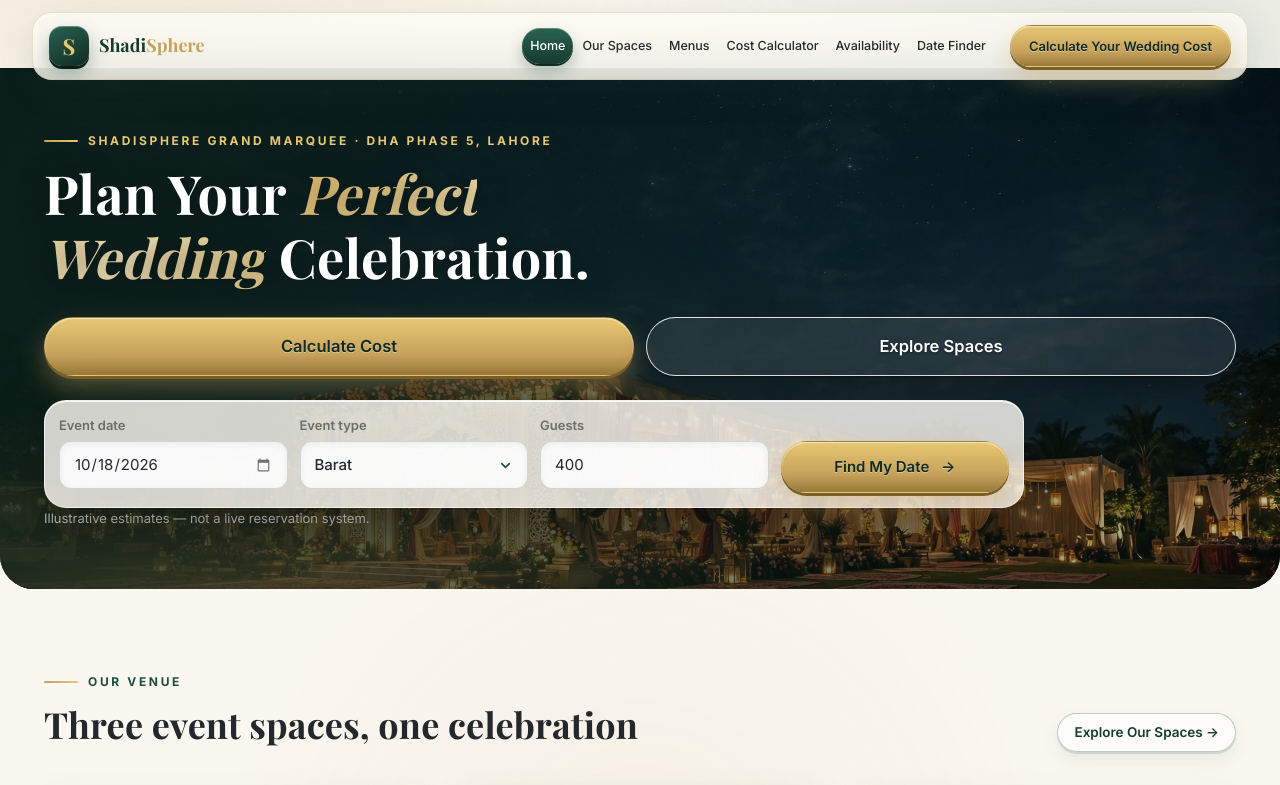
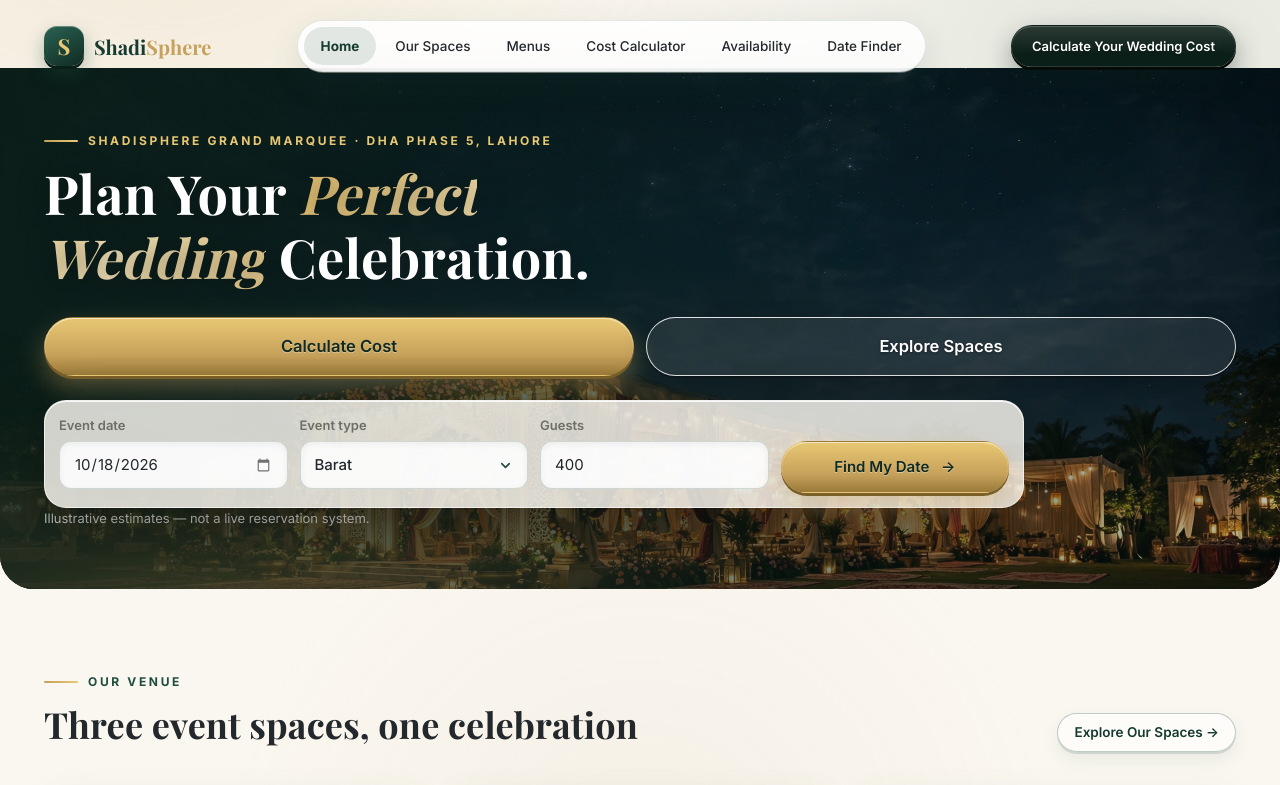
Before and after one commit to KoDrift-Dev/ShadiSphere, a React (Vite) app: page /#/ in a window 1280 px wide. Shown: the top 785 px of the page. Built offline with nearby package versions, Linux system fonts and the light colour scheme; a web font is replaced by a local one.

Commit message:
KoDriftDev-style topbar + filter-bar mobile fix

```diff
--- a/src/components/Navbar.tsx
+++ b/src/components/Navbar.tsx
@@ -20,23 +20,32 @@ export default function Navbar() {
   const inDash = loc.pathname.startsWith('/dashboard');
   if (inDash) return null;
   return (
-    <header className="nav">
+    <header className="nav-shell">
       <div className="wrap nav-inner">
         <Link to="/" className="brand" aria-label="ShadiSphere home">
           <span className="brand-mark">S</span>
           <span className="brand-name">Shadi<span>Sphere</span></span>
         </Link>
+        <nav className="nav-pill" aria-label="Primary">
+          {LINKS.map(l => (
+            <NavLink key={l.to} to={l.to} end={l.to === '/'}
+              className={({ isActive }) => isActive ? 'active' : ''}>{l.label}</NavLink>
+          ))}
+        </nav>
+        <span className="nav-cta"><Btn to="/calculator" size="sm" variant="dark">Calculate Your Wedding Cost</Btn></span>
         <button className="nav-toggle" onClick={() => setOpen(o => !o)} aria-label="Menu" aria-expanded={open}>☰</button>
-        <nav className={`nav-links${open ? ' mobile-open' : ''}`} aria-label="Primary">
+      </div>
+      <div className="wrap">
+        <nav className={`nav-drop${open ? ' mobile-open' : ''}`} aria-label="Mobile">
           {LINKS.map(l => (
             <NavLink key={l.to} to={l.to} end={l.to === '/'} onClick={() => setOpen(false)}
               className={({ isActive }) => isActive ? 'active' : ''}>{l.label}</NavLink>
           ))}
           {MOBILE_EXTRA.map(l => (
-            <NavLink key={l.to} to={l.to} onClick={() => setOpen(false)} className="mobile-only-link">{l.label}</NavLink>
+            <NavLink key={l.to} to={l.to} onClick={() => setOpen(false)}>{l.label}</NavLink>
           ))}
+          <NavLink to="/calculator" onClick={() => setOpen(false)} className="nav-drop-cta">Calculate Your Wedding Cost</NavLink>
         </nav>
-        <span className="nav-cta"><Btn to="/calculator" size="sm" variant="gold">Calculate Your Wedding Cost</Btn></span>
       </div>
     </header>
   );
--- a/src/components/ui.tsx
+++ b/src/components/ui.tsx
@@ -51,7 +51,7 @@ export function StaggerItem({ children, className, style }: {
 export function Btn({
   to, href, variant = 'primary', size, block, children, onClick, disabled, type, target,
 }: {
-  to?: string; href?: string; variant?: 'primary' | 'gold' | 'outline' | 'ghost' | 'light' | 'danger';
+  to?: string; href?: string; variant?: 'primary' | 'gold' | 'outline' | 'ghost' | 'light' | 'dark' | 'danger';
   size?: 'sm' | 'lg'; block?: boolean; children: React.ReactNode;
   onClick?: () => void; disabled?: boolean; type?: 'button' | 'submit'; target?: string;
 }) {
--- a/src/pages/Venues.tsx
+++ b/src/pages/Venues.tsx
@@ -51,8 +51,6 @@ export default function Venues() {
 
   return (
     <div>
-      <style>{`@media (max-width: 900px){ .grid-3{grid-template-columns:1fr 1fr;} .filter-bar{grid-template-columns:1fr 1fr;} }
-@media (max-width: 600px){ .grid-3{grid-template-columns:1fr;} .filter-bar{grid-template-columns:1fr;} }`}</style>
       <div className="wrap">
         <div className="section-tight">
           <Reveal>
@@ -67,7 +65,7 @@ export default function Venues() {
           <div className="panel relative overflow-hidden" style={{ marginBottom: 26 }}>
             <div aria-hidden="true" className="pointer-events-none absolute -right-20 -top-20 h-56 w-56 rounded-full bg-champagne-300/25 blur-3xl" />
             <span className="eyebrow relative" style={{ marginBottom: 14 }}><span className="rule" />Refine your search</span>
-            <div className="grid filter-bar relative" style={{ gridTemplateColumns: 'repeat(4, 1fr)', gap: 14 }}>
+            <div className="filter-bar">
               <Field label="Space type">
                 <select className="input" value={type} onChange={e => setType(e.target.value)}>
                   <option>All</option>{TYPES.map(t => <option key={t} value={t}>{t}</option>)}
--- a/src/styles.css
+++ b/src/styles.css
@@ -144,25 +144,23 @@ button { font-family: var(--font-sans); cursor: pointer; }
   background: linear-gradient(180deg, #C9503C, #A83A28);
   box-shadow: inset 0 1px 0 rgba(255,255,255,.25), 0 3px 0 #7E2A1D, 0 10px 22px rgba(180,64,46,.35);
 }
+.btn-dark {
+  color: #fff;
+  background: linear-gradient(180deg, #2C3B34, var(--color-pine-900) 70%);
+  box-shadow: inset 0 1px 0 rgba(255,255,255,.2), 0 3px 0 #060B09, 0 12px 26px rgba(11,31,25,.4);
+  text-shadow: 0 1px 2px rgba(0,0,0,.4);
+}
+.btn-dark:hover { transform: translateY(-2px); filter: brightness(1.12); box-shadow: inset 0 1px 0 rgba(255,255,255,.2), 0 5px 0 #060B09, 0 16px 32px rgba(11,31,25,.45); }
+.btn-dark:active { box-shadow: inset 0 2px 6px rgba(0,0,0,.45), 0 1px 0 #060B09; }
 .btn-sm { @apply text-[13.5px] px-4 py-2; min-height: 36px; }
 .btn-lg { @apply text-[16.5px] px-[34px] py-4; min-height: 54px; }
 .btn[disabled] { @apply opacity-50 cursor-not-allowed; transform: none !important; filter: grayscale(.4); }
 .btn-block { @apply w-full; }
 
-/* ================= nav — floating glass ================= */
-.nav {
-  @apply sticky top-3 z-[60] mx-auto;
-  max-width: calc(1240px - 24px);
-  background: rgba(253,251,245,.78);
-  backdrop-filter: blur(20px) saturate(1.3);
-  border: 1px solid rgba(198,161,91,.28);
-  border-radius: 20px;
-  box-shadow: inset 0 1px 0 rgba(255,255,255,.9), 0 12px 34px rgba(30,77,63,.12);
-  margin-left: max(12px, calc((100vw - 1240px) / 2 + 12px));
-  margin-right: max(12px, calc((100vw - 1240px) / 2 + 12px));
-}
-.nav-inner { @apply flex items-center gap-3 h-[66px] px-4; max-width: 100%; }
-.brand { @apply flex items-center gap-2.5 no-underline; }
+/* ================= nav — KoDriftDev-style: brand left, pill center, dark CTA right ================= */
+.nav-shell { @apply sticky top-3 z-[60]; }
+.nav-inner { @apply flex items-center gap-4 h-[68px]; }
+.brand { @apply flex items-center gap-2.5 no-underline shrink-0; }
 .brand-mark {
   @apply w-[40px] h-[40px] rounded-[13px] flex items-center justify-center text-[22px] font-bold;
   font-family: var(--font-display);
@@ -170,25 +168,28 @@ button { font-family: var(--font-sans); cursor: pointer; }
   background: linear-gradient(150deg, var(--color-pine-500), var(--color-pine-800));
   box-shadow: inset 0 1px 0 rgba(255,255,255,.3), 0 3px 0 var(--color-pine-900), 0 8px 18px rgba(30,77,63,.35);
 }
-.brand-name { font-family: var(--font-display); @apply text-[18px] font-bold whitespace-nowrap; color: var(--color-pine-700); }
+.brand-name { font-family: var(--font-display); @apply text-[20px] font-bold whitespace-nowrap; color: var(--color-pine-700); }
 .brand-name span { color: var(--color-champagne-500); }
-.nav-links { @apply flex gap-[1px] ml-auto items-center; min-width: 0; }
-.nav-links a {
-  @apply no-underline font-medium px-2 py-2 rounded-full whitespace-nowrap;
-  font-size: 12.5px; color: var(--color-ink-900);
+.nav-pill {
+  @apply flex items-center mx-auto;
+  gap: 2px; padding: 6px;
+  background: rgba(255,255,255,.88);
+  backdrop-filter: blur(20px) saturate(1.3);
+  border: 1px solid rgba(30,77,63,.12);
+  border-radius: 999px;
+  box-shadow: inset 0 1px 0 rgba(255,255,255,.95), 0 12px 32px rgba(30,77,63,.12);
+}
+.nav-pill a {
+  @apply no-underline font-medium rounded-full whitespace-nowrap;
+  padding: 9px 17px; font-size: 13.5px; color: var(--color-ink-900);
   transition: all .15s ease;
 }
-.mobile-only-link { display: none; }
-.nav-cta { @apply shrink-0 ml-1; }
-.nav-cta .btn { @apply text-[12.5px] px-4 py-2 whitespace-nowrap; }
-.nav-links a:hover { background: rgba(30,77,63,.08); }
-.nav-links a.active {
-  color: #fff;
-  background: linear-gradient(180deg, var(--color-pine-500), var(--color-pine-700));
-  box-shadow: inset 0 1px 0 rgba(255,255,255,.25), 0 2px 0 var(--color-pine-800), 0 8px 16px rgba(30,77,63,.3);
-}
-.nav-cta .btn { @apply text-[13px] px-[18px] py-[10px]; }
-.nav-toggle { @apply hidden ml-auto bg-transparent rounded-[10px] px-3 py-2 text-[18px]; border: 1px solid var(--color-cream-300); }
+.nav-pill a:hover { background: rgba(30,77,63,.07); }
+.nav-pill a.active { background: rgba(30,77,63,.12); font-weight: 700; color: var(--color-pine-700); }
+.nav-cta { @apply shrink-0; }
+.nav-cta .btn { @apply text-[13px] px-5 py-2.5 whitespace-nowrap; }
+.nav-toggle { @apply hidden bg-transparent rounded-[10px] px-3 py-2 text-[18px]; border: 1px solid var(--color-cream-300); }
+.nav-drop { display: none; }
 .demo-pill {
   @apply text-[10.5px] font-bold tracking-[0.1em] uppercase px-[11px] py-[5px] rounded-full whitespace-nowrap;
   background: linear-gradient(180deg, var(--color-champagne-100), var(--color-champagne-200));
@@ -554,19 +555,36 @@ table.tbl { @apply w-full text-[14.5px] min-w-[640px]; border-collapse: collapse
 
 /* ---------- responsive: mobile-first ---------- */
 @media (max-width: 1120px) {
-  .nav { position: sticky; }
-  .nav-links {
-    display: none; position: absolute; top: 78px; left: 12px; right: 12px;
+  .nav-shell { position: sticky; }
+  .nav-pill { display: none; }
+  .nav-drop {
+    display: none; flex-direction: column; align-items: stretch; gap: 2px;
+    margin-top: 8px; padding: 12px;
     background: rgba(253,251,245,.97); backdrop-filter: blur(22px);
-    flex-direction: column; align-items: stretch; padding: 12px;
     border: 1px solid rgba(198,161,91,.3); border-radius: 18px;
     box-shadow: var(--shadow-lift);
   }
-  .nav-links.mobile-open { display: flex; animation: pop-in .22s ease both; }
-  .nav-links a { font-size: 15px; padding: 11px 13px; margin-left: 0; }
-  .nav-links a.mobile-only-link { display: block; }
-  .nav-toggle { display: block; }
+  .nav-drop.mobile-open { display: flex; animation: pop-in .22s ease both; }
+  .nav-drop a {
+    @apply no-underline font-medium rounded-[12px] whitespace-nowrap;
+    font-size: 15px; padding: 11px 13px; color: var(--color-ink-900);
+  }
+  .nav-drop a:hover { background: rgba(30,77,63,.07); }
+  .nav-drop a.active { background: rgba(30,77,63,.12); font-weight: 700; color: var(--color-pine-700); }
+  .nav-drop a.nav-drop-cta {
+    text-align: center; font-weight: 700; color: #fff; margin-top: 6px;
+    background: linear-gradient(180deg, #2C3B34, var(--color-pine-900));
+    box-shadow: inset 0 1px 0 rgba(255,255,255,.2), 0 3px 0 #060B09;
+  }
+  .nav-toggle { display: block; margin-left: auto; }
   .nav-cta { display: none; }
+}
+.filter-bar { @apply grid relative; grid-template-columns: repeat(4, 1fr); gap: 14px; }
+@media (max-width: 1020px) {
+  .filter-bar { grid-template-columns: 1fr 1fr; }
+}
+@media (max-width: 700px) {
+  .filter-bar { grid-template-columns: 1fr; gap: 12px; }
 }
 @media (max-width: 1020px) {
   .grid-4 { grid-template-columns: repeat(2, 1fr); }
```
